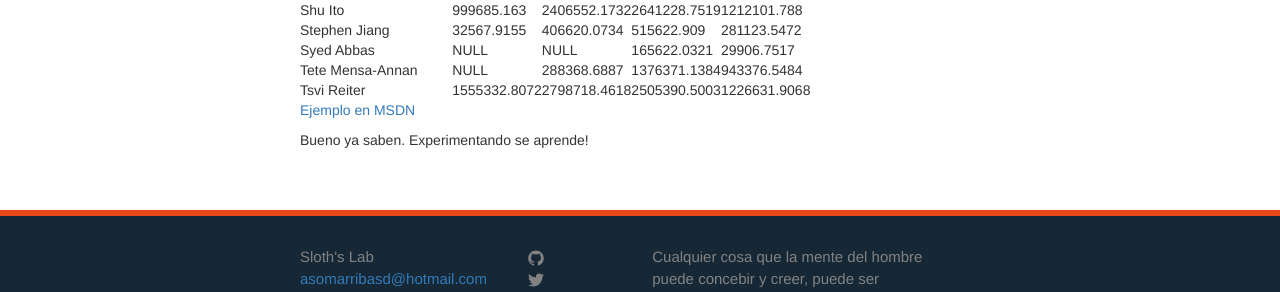
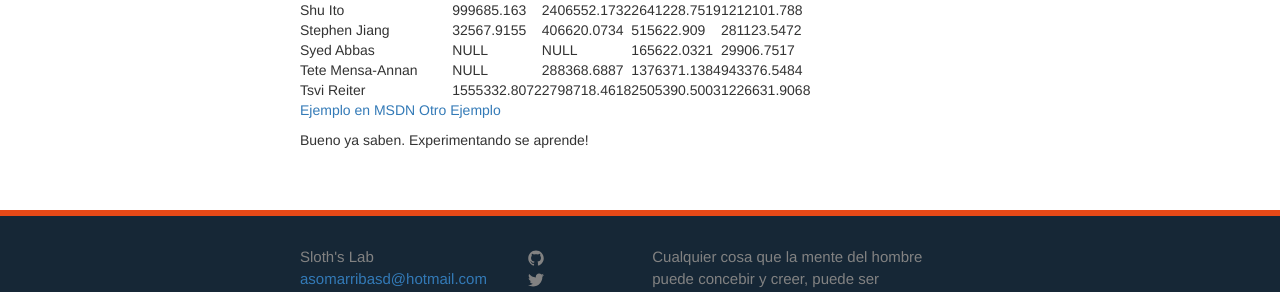
Before and after one commit to asomarribasd/asomarribasd.github.io, a Jekyll site: the page built from _posts/2015-12-15-tablas-pivote-SQL-Server.markdown, in a window 1280 px wide and 900 px high, scrolled down 3123 px. Shown: the part 409-701 px from the top of the window. Built offline with Jekyll 4.4.1, drawn with Linux system fonts in a browser that asks for light colours; nearby versions of some CDN libraries; comment, search, counter and statistics services are not loaded.

```diff
--- a/_posts/2015-12-15-tablas-pivote-SQL-Server.markdown
+++ b/_posts/2015-12-15-tablas-pivote-SQL-Server.markdown
@@ -198,6 +198,9 @@
 |Tete Mensa-Annan	|NULL			|288368.6887	|1376371.1384	|943376.5484|
 |Tsvi Reiter		|1555332.8072	|2798718.4618	|2505390.5003	|1226631.9068|
 
+
+
 [Ejemplo en MSDN](https://technet.microsoft.com/en-us/library/ms177410(v=sql.105).aspx)
+[Otro Ejemplo](http://blogs.msdn.com/b/spike/archive/2009/03/03/pivot-tables-in-sql-server-a-simple-sample.aspx)
 
 Bueno ya saben. Experimentando se aprende!
```
Also changed, not shown: images/SlothFace.png (added).
